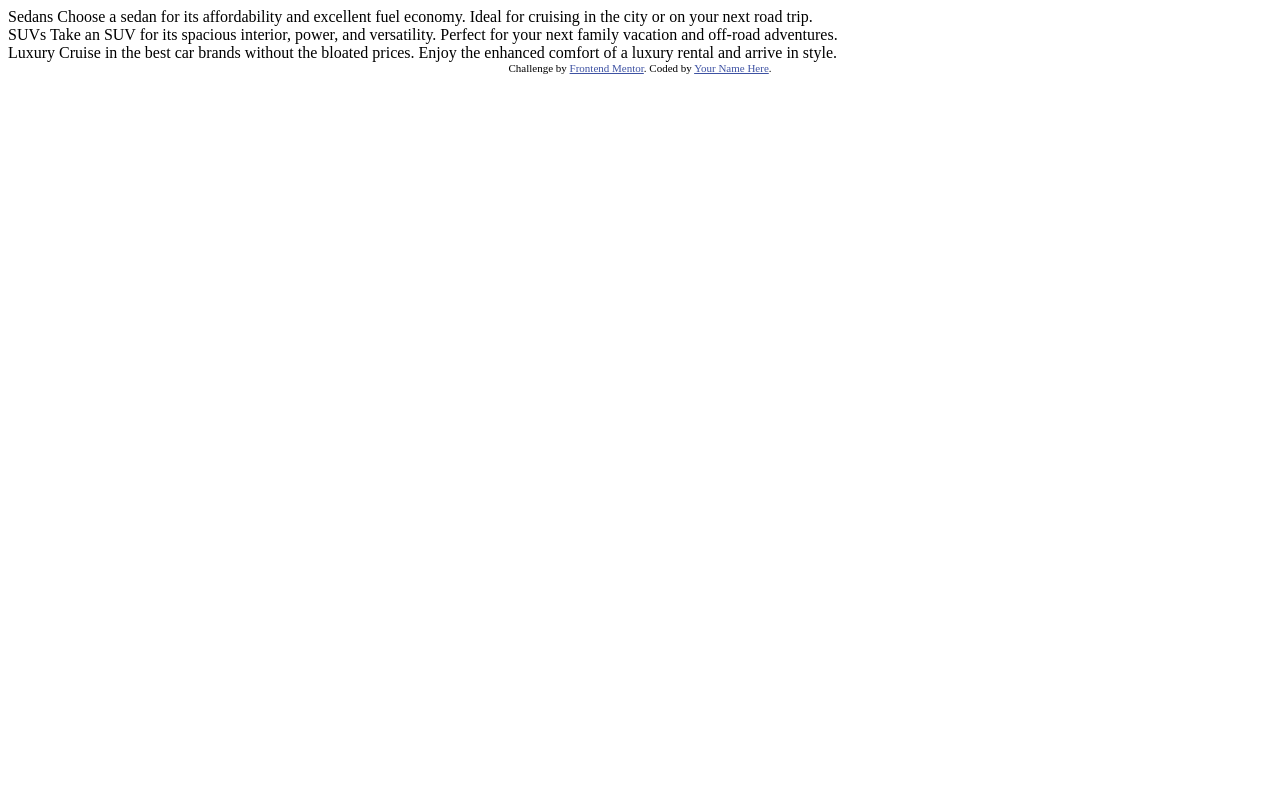
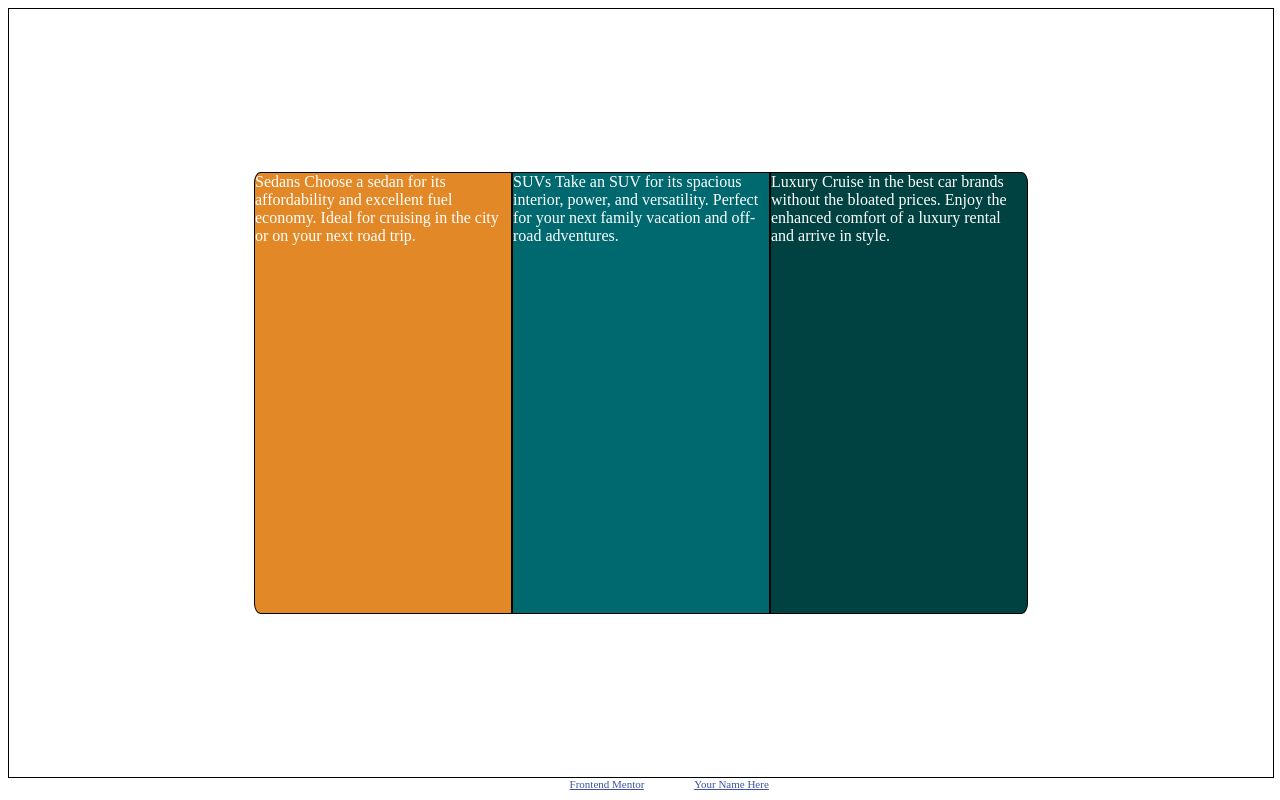
Before and after one commit to Nano950/3-column-card, a plain HTML site: page index.html in a window 1280 px wide. Drawn offline with Linux system fonts and the light colour scheme.

Commit message:
Centered & colored cards

```diff
--- a/index.html
+++ b/index.html
@@ -13,19 +13,20 @@
 
 </head>
 <body>
-  <div>Sedans
+  <div id='container'>
+    <div class="box sedans">Sedans
       Choose a sedan for its affordability and excellent fuel economy. Ideal for cruising in the city
       or on your next road trip.
     </div>
-  <div> SUVs
+    <div class="box suvs"> SUVs
       Take an SUV for its spacious interior, power, and versatility. Perfect for your next family vacation
       and off-road adventures.
     </div>
-  <div>Luxury
+    <div class="box luxury">Luxury
       Cruise in the best car brands without the bloated prices. Enjoy the enhanced comfort of a luxury
       rental and arrive in style.
     </div>
-
+  </div>
 
 
 
--- a/style.css
+++ b/style.css
@@ -1,3 +1,9 @@
+
+body {
+    box-sizing: border-box;
+    color: white;
+}
+
 /* attribution styles */
 .attribution {
     font-size: 11px; text-align: center;
@@ -6,3 +12,33 @@
 .attribution a {
     color: hsl(228, 45%, 44%);
 }
+
+#container {
+    display: flex;
+    justify-content: center;
+    align-items: center;
+    width: 100%;
+    height: 96vh;
+    border: 1px solid black;
+}
+
+.box {
+    width: 20vw;
+    height: 55vh;
+    border: 1px solid black;
+
+}
+
+.sedans {
+    border-radius: 2.5% 0 0 2.5%;
+    background-color: hsl(31, 77%, 52%);
+}
+
+.suvs {
+    background-color: hsl(184, 100%, 22%);
+}
+
+.luxury {
+    background-color: hsl(179, 100%, 13%);
+    border-radius: 0 2.5% 2.5% 0;
+}
```
Lines whose indentation alone changed are shown as unchanged.
